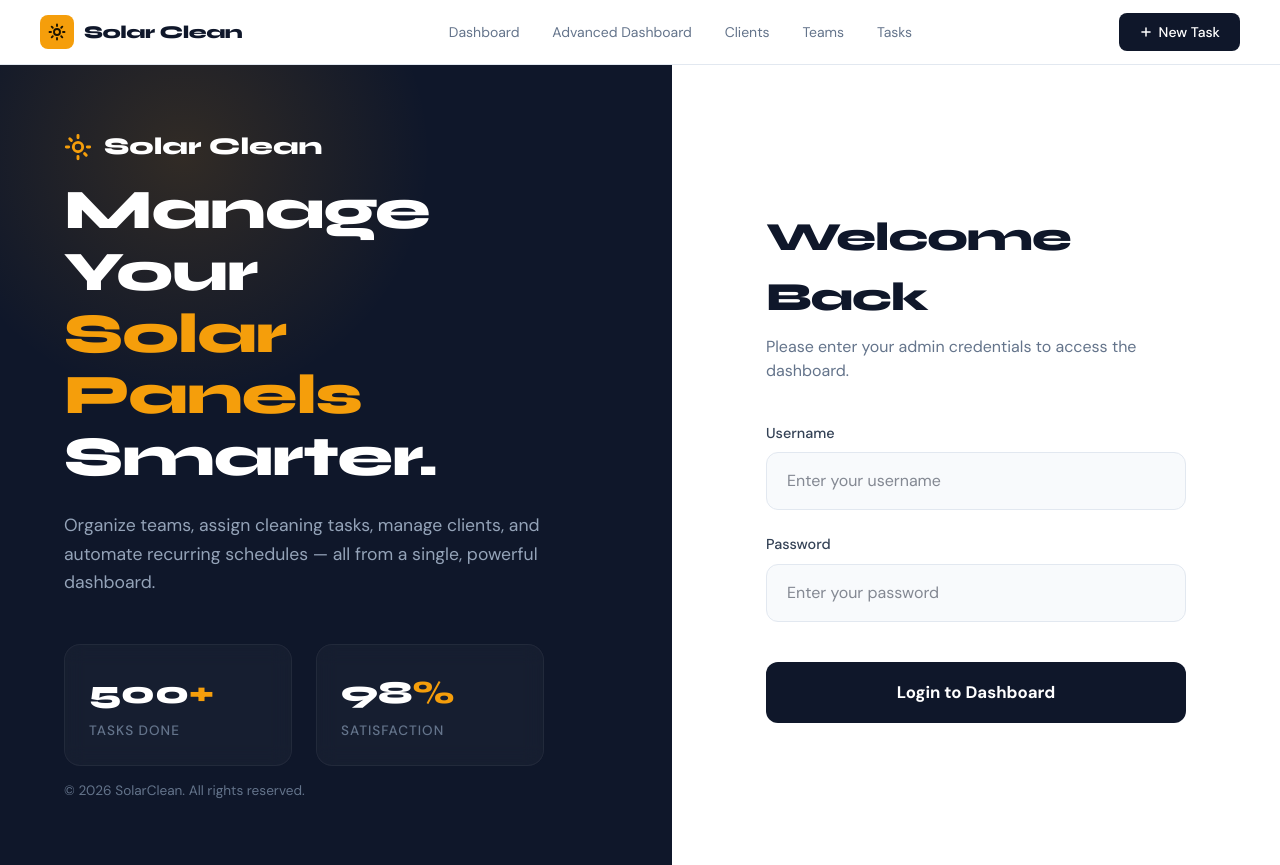
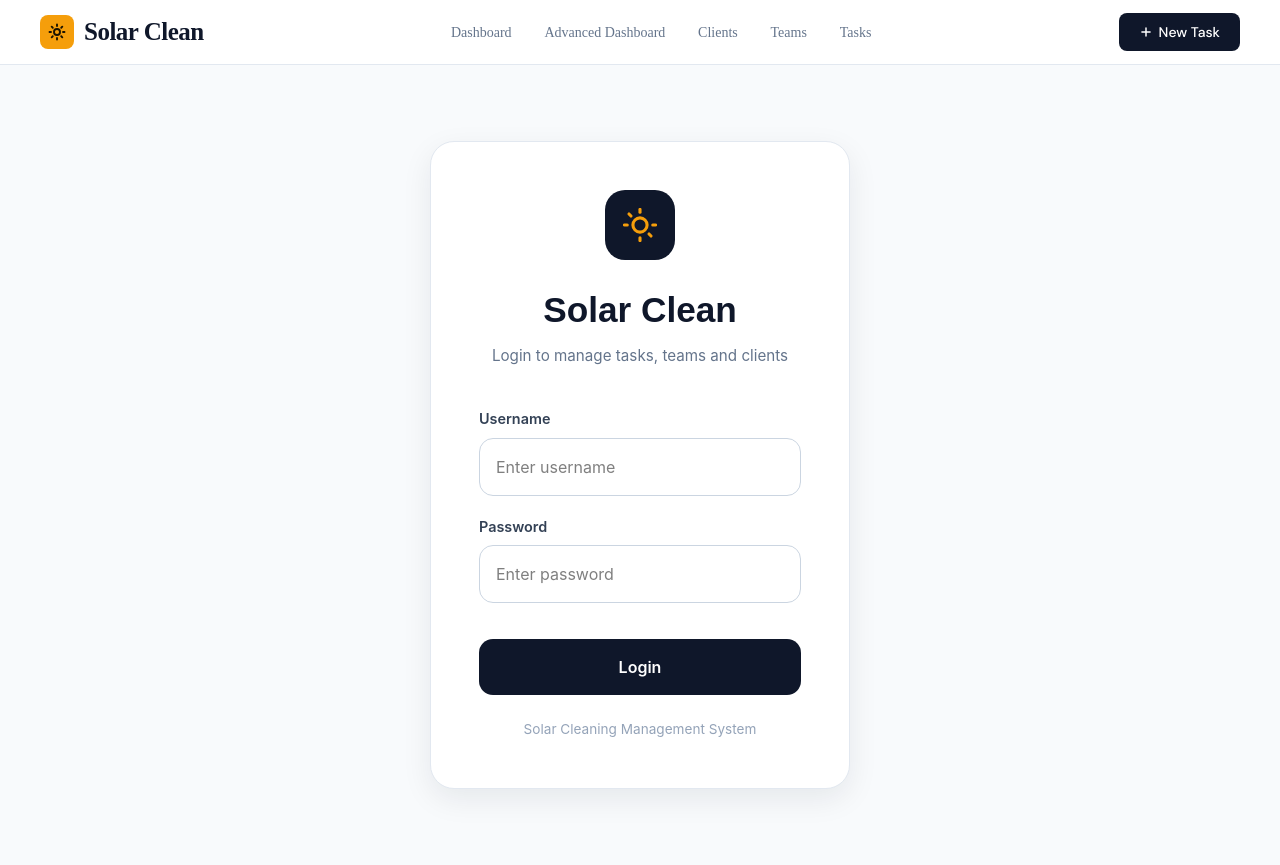
Before and after one commit to Adityakumarma/SolarClean, a React (Vite) app: page / in a window 1280 px wide. Built offline with nearby package versions, Linux system fonts and the light colour scheme.

Commit message:
landingpage update

```diff
--- a/src/Pages/LandingPage.jsx
+++ b/src/Pages/LandingPage.jsx
@@ -2,348 +2,335 @@ import { useNavigate } from "react-router-dom";
 import { useState } from "react";
 
 export default function Landing({ onLogin, isAuthenticated }) {
+
   const [username, setUsername] = useState("");
+
   const [password, setPassword] = useState("");
+
   const [error, setError] = useState("");
+
   const navigate = useNavigate();
 
   const handleSubmit = (e) => {
+
     e.preventDefault();
+
     if (username === "admin" && password === "admin") {
+
       onLogin();
+
       navigate("/dashboard");
+
     } else {
-      setError("Invalid credentials. Try admin / admin");
+
+      setError("Invalid credentials");
+
     }
+
   };
 
   return (
-    <div style={{ fontFamily: "'DM Sans', sans-serif", color: "#0F172A", background: "#fff", minHeight: "100vh", display: "flex" }}>
+
+    <div
+      style={{
+        fontFamily: "'Inter', sans-serif",
+        minHeight: "100vh",
+        background: "#f8fafc",
+        display: "flex",
+        justifyContent: "center",
+        alignItems: "center",
+        padding: "2rem"
+      }}
+    >
+
       <style>{`
-        @import url('https://fonts.googleapis.com/css2?family=Syne:wght@700;800&family=DM+Sans:wght@400;500;700&display=swap');
 
-        .login-container {
-          display: flex;
-          width: 100%;
-          min-height: 100vh;
+        @import url('https://fonts.googleapis.com/css2?family=Syne:wght@700;800&family=DM+Sans:wght@300;400;500&display=swap');
+
+        *{
+          box-sizing:border-box;
         }
 
-        /* LEFT SIDE - BRANDING */
-        .login-brand {
-          flex: 1;
-          background: #0F172A;
-          color: #fff;
-          padding: 4rem;
-          display: flex;
-          flex-direction: column;
-          justify-content: space-between;
-          position: relative;
-          overflow: hidden;
+        .login-card{
+
+          width:100%;
+          max-width:420px;
+
+          background:#ffffff;
+
+          border-radius:24px;
+
+          padding:3rem;
+
+          box-shadow:
+          0 10px 30px rgba(15,23,42,0.08);
+
+          border:1px solid #e2e8f0;
         }
 
-        .login-brand::before {
-          content: '';
-          position: absolute;
-          top: -20%;
-          left: -10%;
-          width: 500px;
-          height: 500px;
-          background: radial-gradient(circle, rgba(245, 158, 11, 0.15) 0%, rgba(15, 23, 42, 0) 70%);
-          border-radius: 50%;
+        .login-logo{
+
+          width:70px;
+          height:70px;
+
+          border-radius:20px;
+
+          background:#0f172a;
+
+          display:flex;
+
+          align-items:center;
+
+          justify-content:center;
+
+          margin:0 auto 1.5rem auto;
         }
 
-        .brand-logo {
-          display: inline-flex;
-          align-items: center;
-          gap: 12px;
-          font-family: 'Syne', sans-serif;
-          font-size: 1.5rem;
-          font-weight: 800;
-          color: #fff;
-          z-index: 1;
+        .login-title{
+
+          font-family:'Outfit',sans-serif;
+
+          font-size:2.2rem;
+
+          font-weight:700;
+
+          color:#0f172a;
+
+          text-align:center;
+
+          margin-bottom:0.5rem;
         }
 
-        .brand-logo svg {
-          color: #F59E0B;
+        .login-subtitle{
+
+          text-align:center;
+
+          color:#64748b;
+
+          margin-bottom:2.5rem;
+
+          font-size:0.95rem;
         }
 
-        .brand-content {
-          z-index: 1;
-          max-width: 480px;
+        .input-group{
+          margin-bottom:1.25rem;
         }
 
-        .brand-title {
-          font-family: 'Syne', sans-serif;
-          font-size: 3.5rem;
-          font-weight: 800;
-          line-height: 1.1;
-          margin-bottom: 1.5rem;
-          letter-spacing: -1px;
+        .input-label{
+
+          display:block;
+
+          margin-bottom:0.5rem;
+
+          font-size:0.9rem;
+
+          font-weight:600;
+
+          color:#334155;
         }
 
-        .brand-title span {
-          color: #F59E0B;
+        .input-field{
+
+          width:100%;
+
+          padding:1rem 1rem;
+
+          border:1.5px solid #cbd5e1;
+
+          border-radius:14px;
+
+          font-size:1rem;
+
+          font-family:'Inter',sans-serif;
+
+          background:#fff;
+
+          transition:0.2s;
         }
 
-        .brand-desc {
-          color: #94a3b8;
-          font-size: 1.1rem;
-          line-height: 1.6;
+        .input-field:focus{
+
+          outline:none;
+
+          border-color:#f59e0b;
+
+          box-shadow:
+          0 0 0 4px rgba(245,158,11,0.15);
         }
 
-        /* STATS GRID */
-        .brand-stats {
-          display: grid;
-          grid-template-columns: 1fr 1fr;
-          gap: 1.5rem;
-          margin-top: 3rem;
+        .login-btn{
+
+          width:100%;
+
+          padding:1rem;
+
+          border:none;
+
+          border-radius:14px;
+
+          background:#0f172a;
+
+          color:#fff;
+
+          font-size:1rem;
+
+          font-weight:600;
+
+          font-family:'Inter',sans-serif;
+
+          cursor:pointer;
+
+          transition:0.2s;
+
+          margin-top:1rem;
         }
 
-        .stat-card {
-          background: rgba(255, 255, 255, 0.03);
-          border: 1px solid rgba(255, 255, 255, 0.05);
-          padding: 1.5rem;
-          border-radius: 16px;
-          backdrop-filter: blur(10px);
+        .login-btn:hover{
+
+          background:#1e293b;
+
+          transform:translateY(-1px);
         }
 
-        .stat-value {
-          font-family: 'Syne', sans-serif;
-          font-size: 2rem;
-          font-weight: 800;
-          color: #fff;
-          margin-bottom: 0.25rem;
+        .error-box{
+
+          background:#fef2f2;
+
+          border:1px solid #fecaca;
+
+          color:#dc2626;
+
+          padding:0.9rem 1rem;
+
+          border-radius:12px;
+
+          margin-bottom:1rem;
+
+          font-size:0.9rem;
+
+          font-weight:500;
         }
 
-        .stat-value span {
-          color: #F59E0B;
+        .bottom-text{
+
+          text-align:center;
+
+          margin-top:1.5rem;
+
+          color:#94a3b8;
+
+          font-size:0.85rem;
         }
 
-        .stat-label {
-          color: #64748b;
-          font-size: 0.85rem;
-          text-transform: uppercase;
-          letter-spacing: 1px;
-          font-weight: 500;
+        @media(max-width:768px){
+
+          .login-card{
+
+            padding:2rem;
           }
 
-        /* RIGHT SIDE - FORM */
-        .login-form-wrapper {
-          flex: 1;
-          display: flex;
-          flex-direction: column;
-          justify-content: center;
-          align-items: center;
-          background: #ffffff;
-          padding: 2rem;
+          .login-title{
+
+            font-size:1.9rem;
+          }
         }
 
-        .login-form-inner {
-          width: 100%;
-          max-width: 420px;
-        }
-
-        .form-header {
-          margin-bottom: 2.5rem;
-        }
-
-        .form-title {
-          font-family: 'Syne', sans-serif;
-          font-size: 2.5rem;
-          font-weight: 800;
-          color: #0F172A;
-          margin-bottom: 0.5rem;
-          letter-spacing: -1px;
-        }
-
-        .form-subtitle {
-          color: #64748b;
-          font-size: 1rem;
-        }
-
-        .input-group {
-          margin-bottom: 1.5rem;
-        }
-
-        .input-label {
-          display: block;
-          font-size: 0.9rem;
-          font-weight: 500;
-          color: #334155;
-          margin-bottom: 0.5rem;
-        }
-
-        .input-field {
-          width: 100%;
-          padding: 1rem 1.25rem;
-          border: 1.5px solid #e2e8f0;
-          border-radius: 12px;
-          font-family: 'DM Sans', sans-serif;
-          font-size: 1rem;
-          color: #0F172A;
-          transition: all 0.2s ease;
-          background: #f8fafc;
-          box-sizing: border-box;
-        }
-
-        .input-field:focus {
-          outline: none;
-          border-color: #F59E0B;
-          background: #fff;
-          box-shadow: 0 0 0 4px rgba(245, 158, 11, 0.1);
-        }
-
-        .btn-login {
-          width: 100%;
-          padding: 1.125rem;
-          background: #0F172A;
-          color: #fff;
-          border: none;
-          border-radius: 12px;
-          font-family: 'DM Sans', sans-serif;
-          font-size: 1.05rem;
-          font-weight: 700;
-          cursor: pointer;
-          transition: all 0.2s ease;
-          margin-top: 1rem;
-        }
-
-        .btn-login:hover {
-          background: #1e293b;
-          transform: translateY(-1px);
-        }
-
-        .btn-login:active {
-          transform: translateY(1px);
-        }
-
-        .error-message {
-          background: #fef2f2;
-          color: #ef4444;
-          padding: 1rem;
-          border-radius: 12px;
-          font-size: 0.9rem;
-          font-weight: 500;
-          margin-bottom: 1.5rem;
-          border: 1px solid #fee2e2;
-          display: flex;
-          align-items: center;
-          gap: 8px;
-        }
-
-        @media (max-width: 968px) {
-          .login-container {
-            flex-direction: column;
-          }
-          .login-brand {
-            padding: 3rem 2rem;
-            flex: none;
-          }
-          .brand-title {
-            font-size: 2.5rem;
-          }
-          .brand-stats {
-            display: none; /* Hide stats on mobile for cleaner look */
-          }
-          .login-form-wrapper {
-            padding: 4rem 2rem;
-          }
-        }
       `}</style>
 
-      <div className="login-container">
+      <div className="login-card">
 
-        <div className="login-brand">
-          <div className="brand-logo">
-            <svg width="28" height="28" viewBox="0 0 24 24" fill="none" stroke="currentColor" strokeWidth="2.5" strokeLinecap="round">
-              <circle cx="12" cy="12" r="4"/>
-              <path d="M12 2v2M12 20v2M4.93 4.93l1.41 1.41M17.66 17.66l1.41 1.41M2 12h2M20 12h2"/>
+        <div className="login-logo">
+
+          <svg
+            width="34"
+            height="34"
+            viewBox="0 0 24 24"
+            fill="none"
+            stroke="#F59E0B"
+            strokeWidth="2.2"
+            strokeLinecap="round"
+            strokeLinejoin="round"
+          >
+            <circle cx="12" cy="12" r="5" />
+            <path d="M12 1v2" />
+            <path d="M12 21v2" />
+            <path d="M4.22 4.22l1.42 1.42" />
+            <path d="M18.36 18.36l1.42 1.42" />
+            <path d="M1 12h2" />
+            <path d="M21 12h2" />
           </svg>
-            Solar Clean
+
         </div>
 
-          <div className="brand-content">
-            <h1 className="brand-title">
-              Manage Your <br/>
-              <span>Solar Panels</span><br/>
-              Smarter.
+        <h1 className="login-title">
+          Solar Clean
         </h1>
-            <p className="brand-desc">
-              Organize teams, assign cleaning tasks, manage clients, and automate recurring schedules — all from a single, powerful dashboard.
+
+        <p className="login-subtitle">
+          Login to manage tasks, teams and clients
         </p>
 
-            <div className="brand-stats">
-              <div className="stat-card">
-                <div className="stat-value">500<span>+</span></div>
-                <div className="stat-label">Tasks Done</div>
-              </div>
-              <div className="stat-card">
-                <div className="stat-value">98<span>%</span></div>
-                <div className="stat-label">Satisfaction</div>
-              </div>
-            </div>
-          </div>
+        <form onSubmit={handleSubmit}>
 
-          <div style={{ fontSize: '0.85rem', color: '#64748b' }}>
-            © 2026 SolarClean. All rights reserved.
-          </div>
-        </div>
-
-
-        <div className="login-form-wrapper">
-          <div className="login-form-inner">
-            <div className="form-header">
-              <h2 className="form-title">Welcome Back</h2>
-              <p className="form-subtitle">Please enter your admin credentials to access the dashboard.</p>
-            </div>
-
-            <form onSubmit={handleSubmit}>
           {error && (
-                <div className="error-message">
-                  <svg width="18" height="18" viewBox="0 0 24 24" fill="none" stroke="currentColor" strokeWidth="2" strokeLinecap="round" strokeLinejoin="round">
-                    <circle cx="12" cy="12" r="10"></circle>
-                    <line x1="12" y1="8" x2="12" y2="12"></line>
-                    <line x1="12" y1="16" x2="12.01" y2="16"></line>
-                  </svg>
+            <div className="error-box">
               {error}
             </div>
           )}
 
           <div className="input-group">
-                <label className="input-label" htmlFor="username">Username</label>
+
+            <label className="input-label">
+              Username
+            </label>
+
             <input
-                  id="username"
               type="text"
               className="input-field"
-                  placeholder="Enter your username"
+              placeholder="Enter username"
               value={username}
-                  onChange={(e) => setUsername(e.target.value)}
-                  autoComplete="username"
+              onChange={(e) =>
+                setUsername(e.target.value)
+              }
               required
             />
+
           </div>
 
           <div className="input-group">
-                <label className="input-label" htmlFor="password">Password</label>
+
+            <label className="input-label">
+              Password
+            </label>
+
             <input
-                  id="password"
               type="password"
               className="input-field"
-                  placeholder="Enter your password"
+              placeholder="Enter password"
               value={password}
-                  onChange={(e) => setPassword(e.target.value)}
-                  autoComplete="current-password"
+              onChange={(e) =>
+                setPassword(e.target.value)
+              }
               required
             />
+
           </div>
 
-              <button type="submit" className="btn-login">
-                Login to Dashboard
+          <button
+            type="submit"
+            className="login-btn"
+          >
+            Login
           </button>
+
         </form>
+
+        <div className="bottom-text">
+          Solar Cleaning Management System
         </div>
+
       </div>
-      </div>
+
     </div>
   );
 }
```
Also changed, not shown: src/Components/Navbar.jsx (+4 -4 lines). Lines whose indentation alone changed are shown as unchanged.
